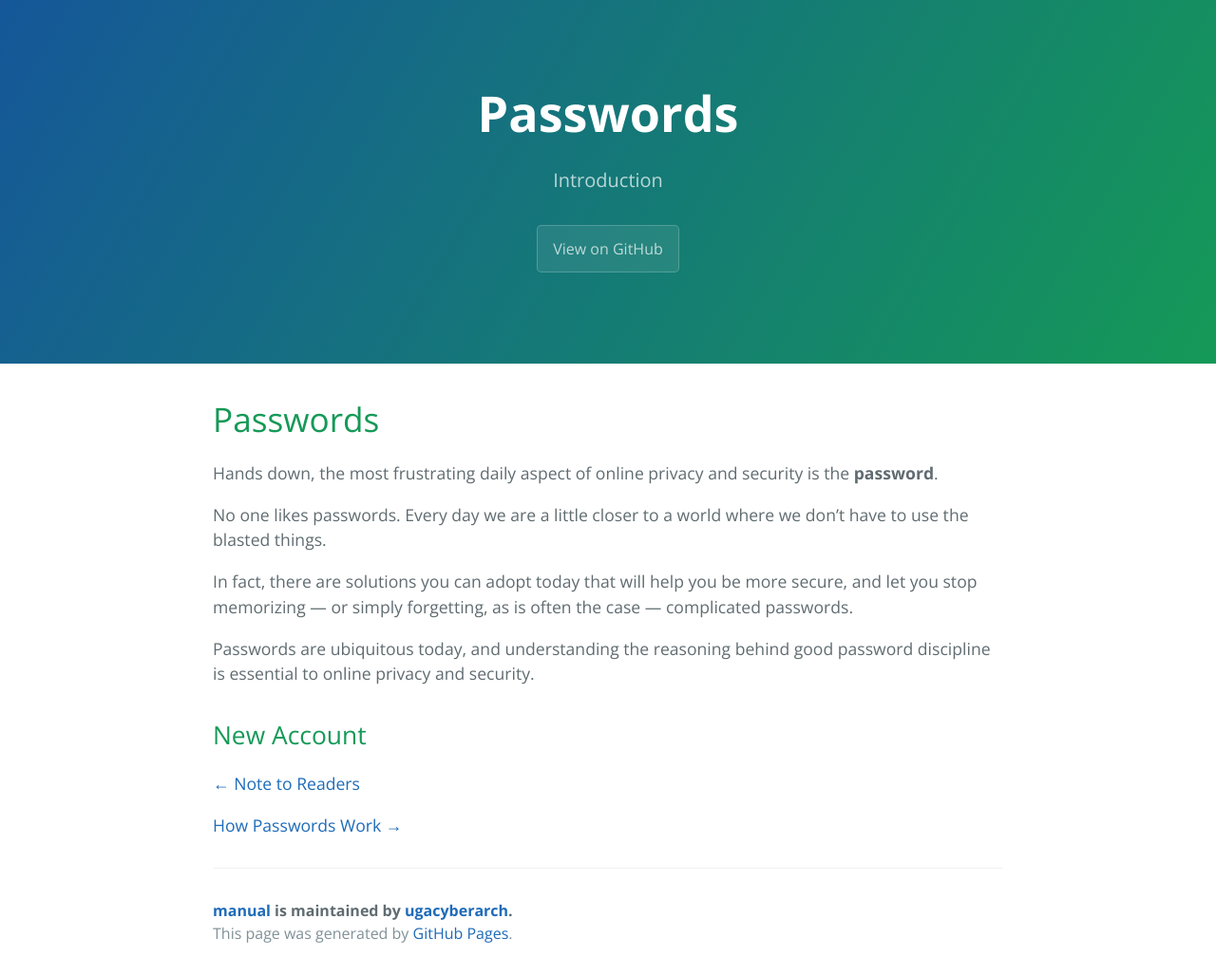
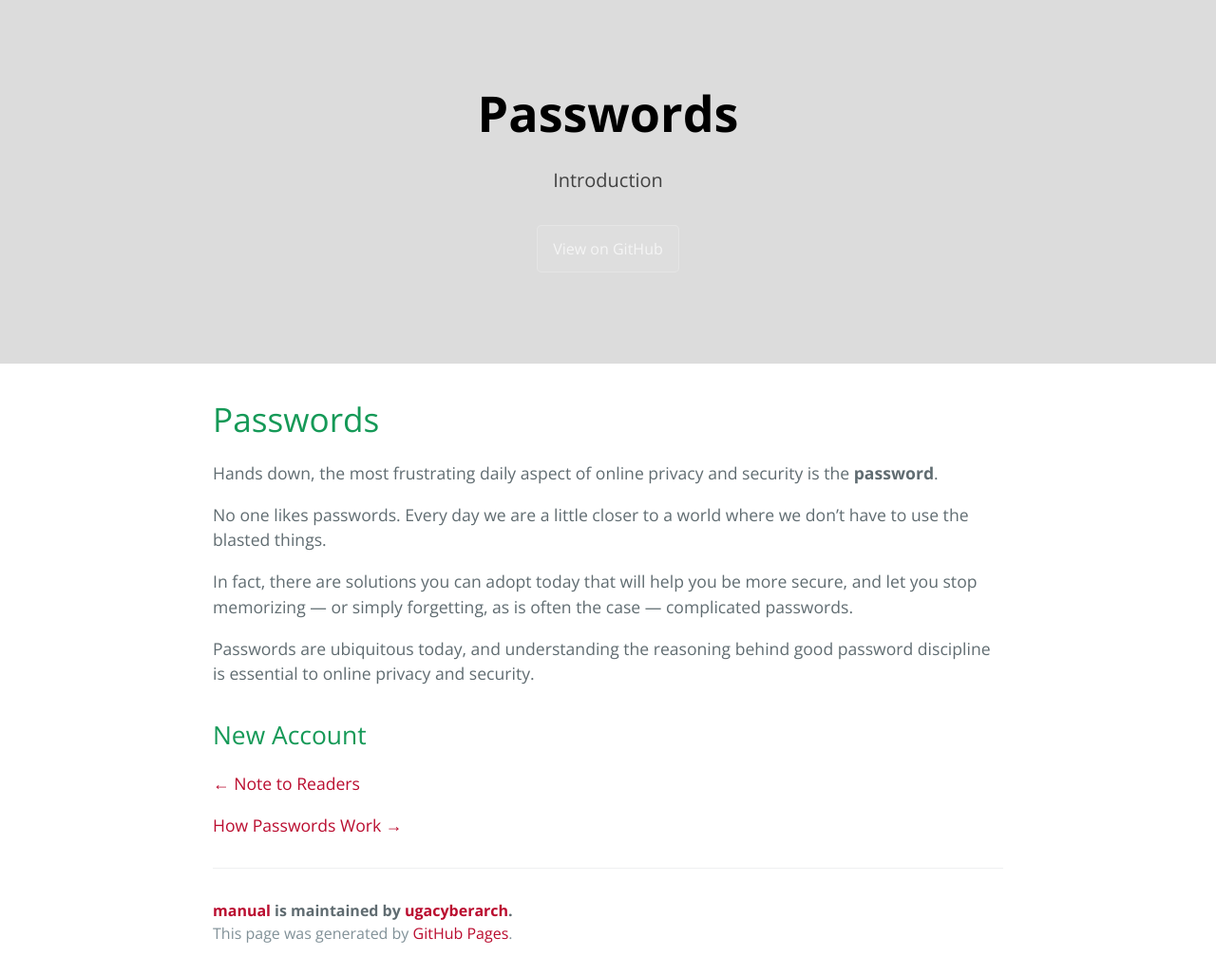
Before and after one commit to ugacyberarch/manual, a Jekyll site: the page built from password_introduction.md, in a window 1280 px wide. Shown: the whole page at 95% size. Built offline with Jekyll 4.4.1, drawn with Linux system fonts in a browser that asks for light colours.

Commit message:
Update jekyll-theme-cayman.scss

```diff
--- a/_sass/jekyll-theme-cayman.scss
+++ b/_sass/jekyll-theme-cayman.scss
@@ -53,7 +53,7 @@ body {
 }
 
 a {
-  color: $body-link-color;
+  color: #BA0C2F;
   text-decoration: none;
 
   &:hover {
@@ -106,10 +106,10 @@ a {
 }
 
 .page-header {
-  color: $header-heading-color;
+  color: black;
   text-align: center;
-  background-color: $header-bg-color;
-  background-image: linear-gradient(120deg, $header-bg-color-secondary, $header-bg-color);
+  background-color: #DCDCDC;
+  background-image: #DCDCDC;
 
   @include large {
     padding: 5rem 6rem;
```
